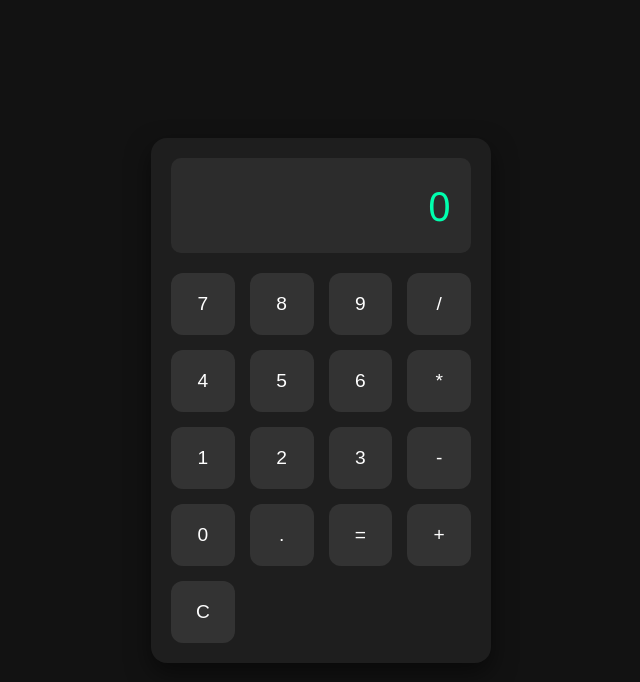
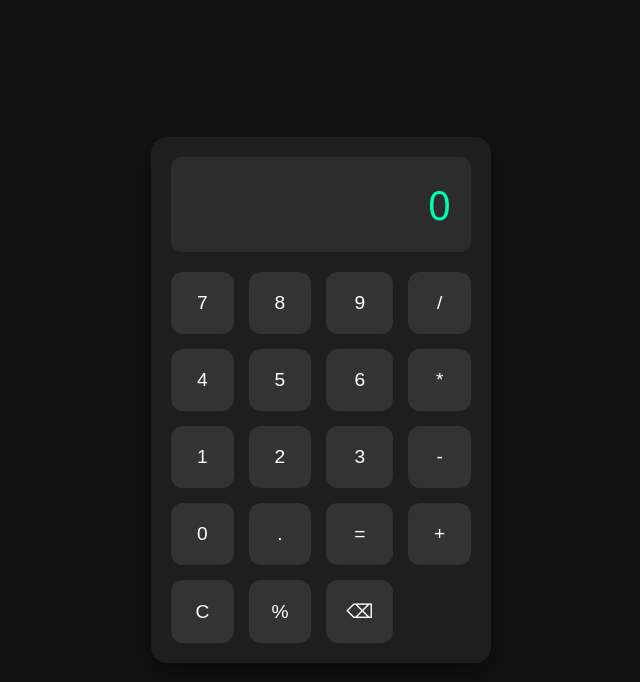
Before and after one commit to Marvellous47/Calculator, a plain HTML site: page index.html in a window 1280 px wide. Shown: the whole page, without its empty margins (319-959 px from the left). Drawn offline with Linux system fonts and the light colour scheme.

Commit message:
Update index.html

```diff
--- a/index.html
+++ b/index.html
@@ -35,6 +35,8 @@
         <button>+</button>
 
         <button>C</button>
+        <button>%</button>
+        <button id="delete">⌫</button>
       </div>
     </div>
   </body>
```
